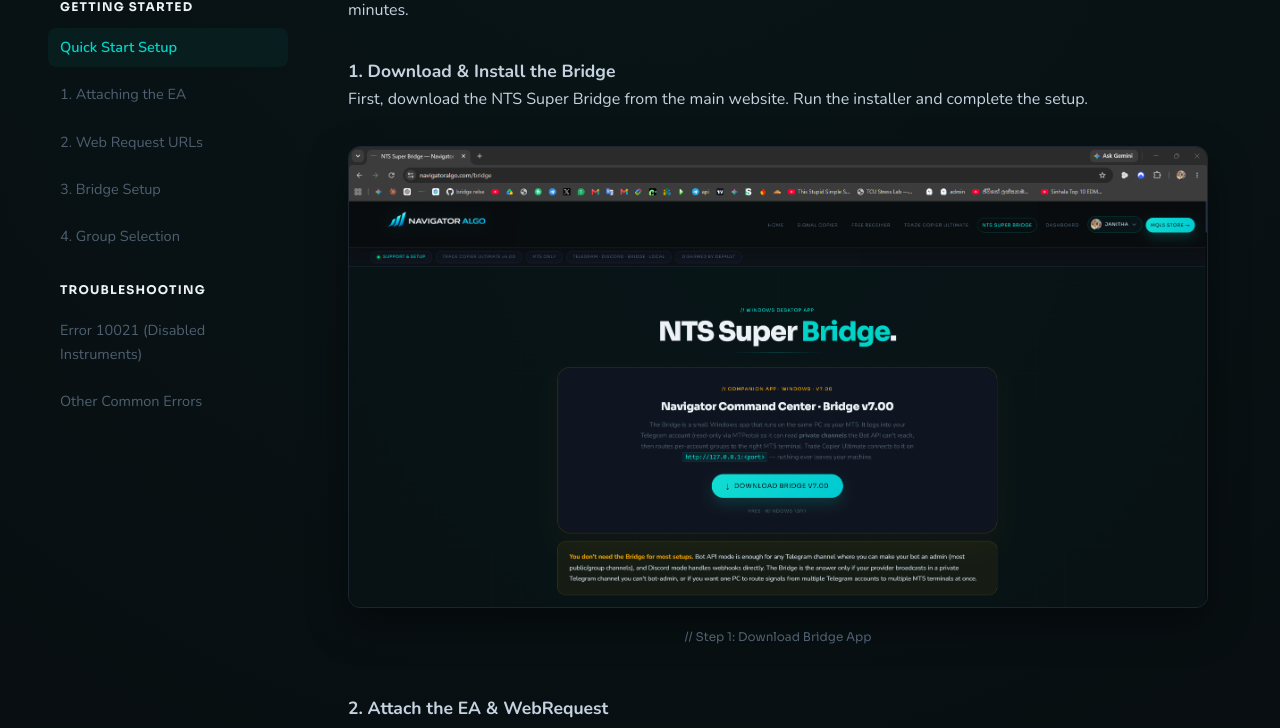
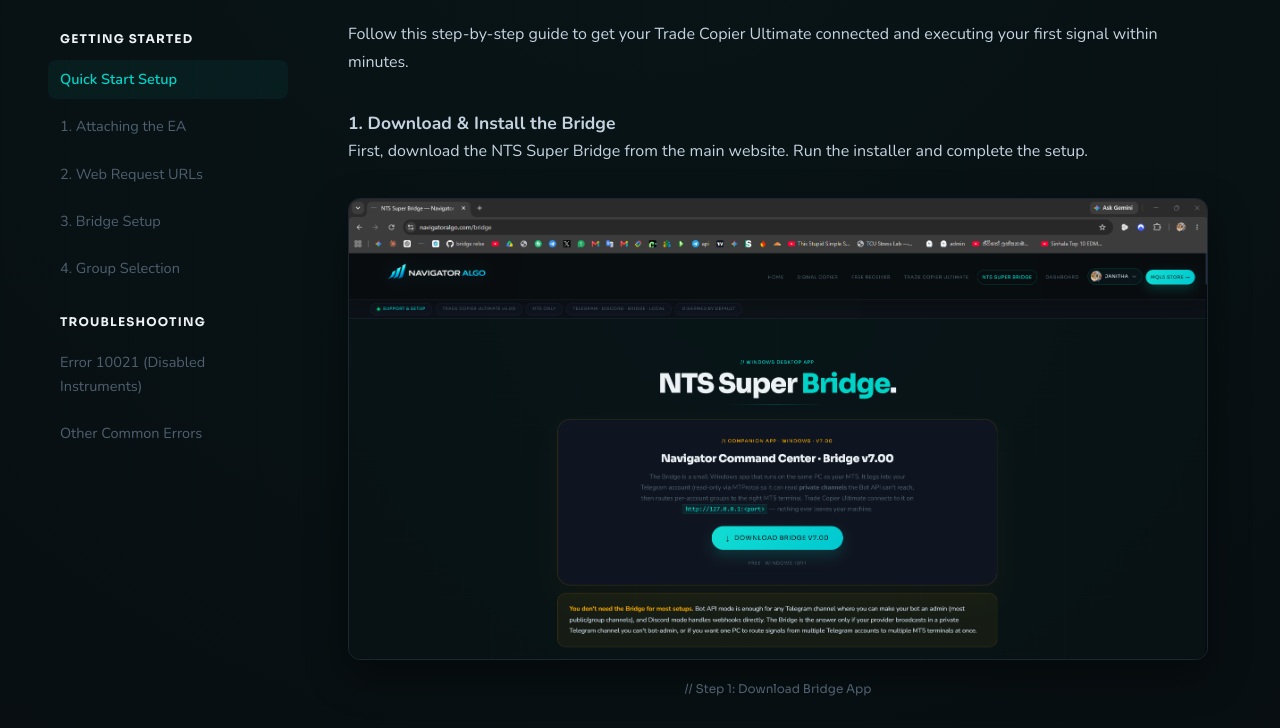
Before and after one commit to navigatoralgo/navigatoralgo.github.io, a plain HTML site: page tcu-guide.html in a window 1280 px wide. Shown: the part 234-962 px from the top of the page. Drawn offline with nearby package versions, Linux system fonts and the light colour scheme.

Commit message:
Fix overlapping margin on docs layout

```diff
--- a/tcu-guide.html
+++ b/tcu-guide.html
@@ -15,7 +15,7 @@
 .docs-layout {
   display: flex;
   max-width: 1400px;
-  margin: 120px auto 40px;
+  margin: 172px auto 40px;
   padding: 0 48px;
   gap: 40px;
   position: relative;
```
